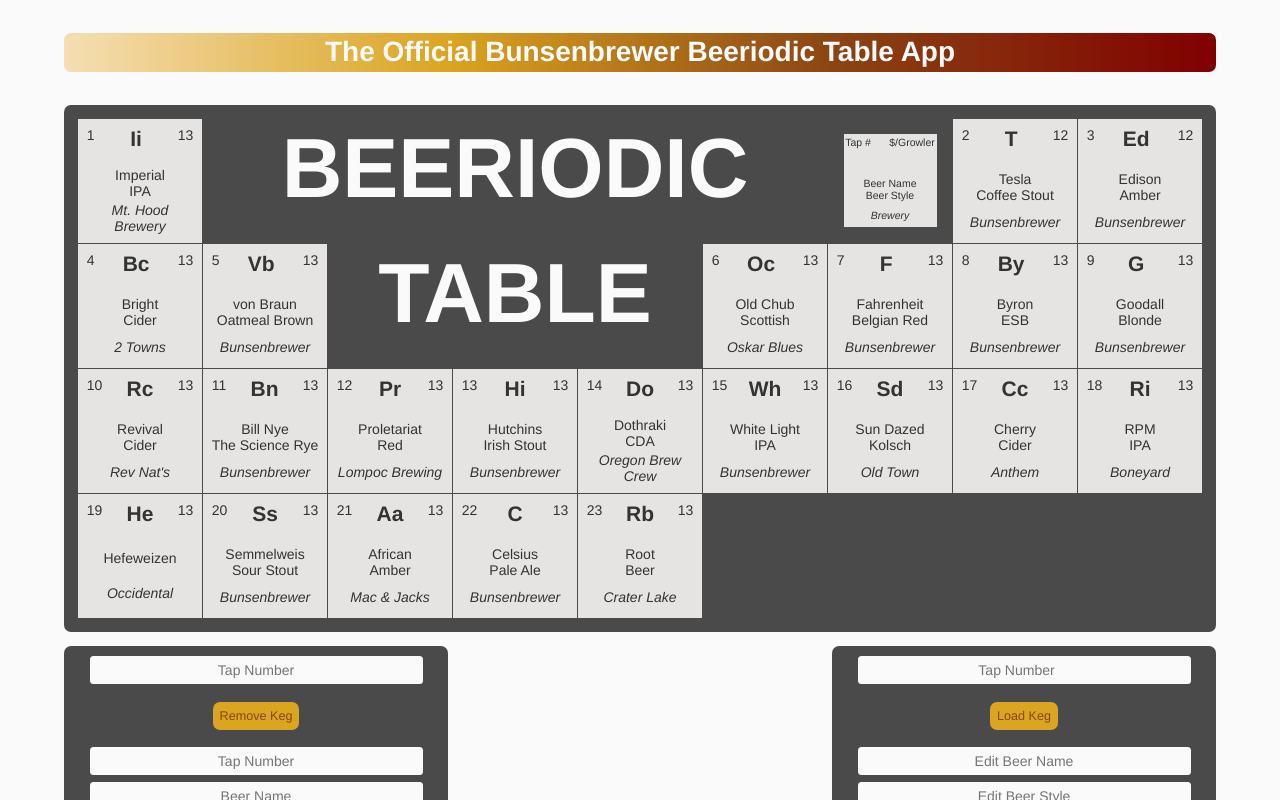
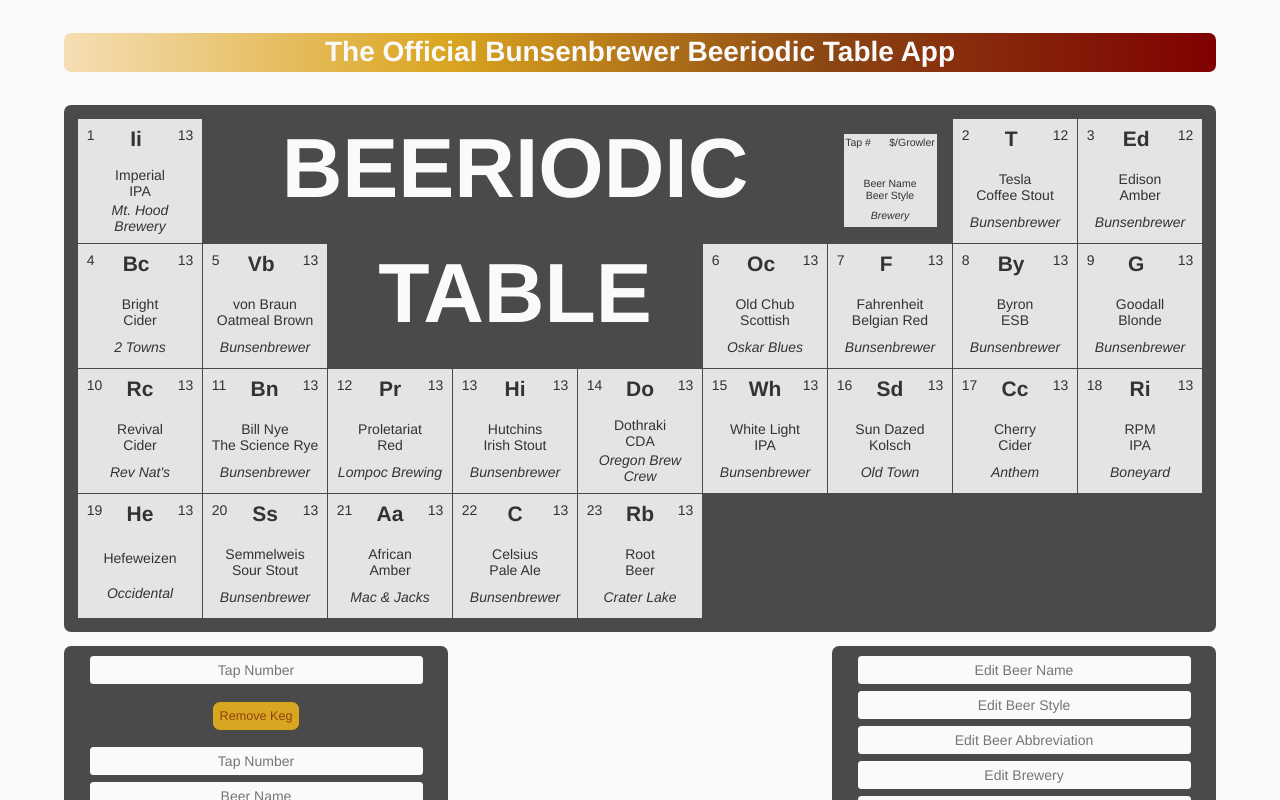
Before and after one commit to gearjosh/beeriodic-table, a React app: page /#/ in a window 1280 px wide. Shown: the top 800 px of the page. Built offline with nearby package versions, Linux system fonts and the light colour scheme.

Commit message:
refactor ui, remove tap input from edit keg form

```diff
--- a/src/components/App.jsx
+++ b/src/components/App.jsx
@@ -1,5 +1,4 @@
 import React from 'react';
-import { Switch, Route } from 'react-router-dom';
 
 import Header from './Header';
 import BeeriodicGrid from './BeeriodicGrid';
@@ -227,7 +226,6 @@ class App extends React.Component {
 
   handleBeeriodicCellSelection(tapId) {
     this.setState({kegSelected: tapId});
-    console.log('the tap ID is ' + this.state.kegSelected);
   }
 
   render() {
--- a/src/components/BeeriodicGrid.jsx
+++ b/src/components/BeeriodicGrid.jsx
@@ -1,5 +1,4 @@
 import React from 'react';
-import { Link } from 'react-router-dom';
 import PropTypes from 'prop-types';
 
 import BeeriodicCell from './BeeriodicCell';
--- a/src/components/EditKegForm.jsx
+++ b/src/components/EditKegForm.jsx
@@ -23,7 +23,7 @@ function EditKegForm(props){
       <input className="edit-keg-input" placeholder={props.keglist[props.kegSelected].brewery} type="text"/>
       <input className="edit-keg-input" placeholder={props.keglist[props.kegSelected].growlerPrice} type="number"/>
       <br/>
-    <button className="button">Update Keg</button>
+      <button className="button">Update Keg</button>
       <button className="button">Cancel</button>
     </form>;
     editFormToShow = editFormWithKegSelected;
@@ -47,7 +47,7 @@ function EditKegForm(props){
       <input className="edit-keg-input" placeholder="Edit Brewery" type="text"/>
       <input className="edit-keg-input" placeholder="Edit Growler Price" type="number"/>
       <br/>
-    <button className="button">Update Keg</button>
+      <button className="button">Update Keg</button>
       <button className="button">Cancel</button>
     </form>;
     editFormToShow = editFormNoKegSelected;
@@ -66,22 +66,7 @@ function EditKegForm(props){
             border-radius: .5rem;
             margin: 0 auto;
           }
-          .edit-keg-input {
-            width: 90%;
-            margin: 0.25rem;
-            height: 2rem;
-            font-size: 1rem;
-            background-color: #fafafa;
-            border: none;
-            border-radius: 0.25rem;
-            outline-color: goldenrod;
-          }
         `}</style>
-        <form>
-          <input className="edit-keg-input" placeholder="Tap Number" type="number"/>
-          <br/>
-          <button className="button">Load Keg</button>
-        </form>
         {editFormToShow}
       </div>
     </div>
@@ -91,6 +76,6 @@ function EditKegForm(props){
 EditKegForm.propTypes = {
   keglist: PropTypes.object,
   kegSelected: PropTypes.string
-}
+};
 
 export default EditKegForm;
```
